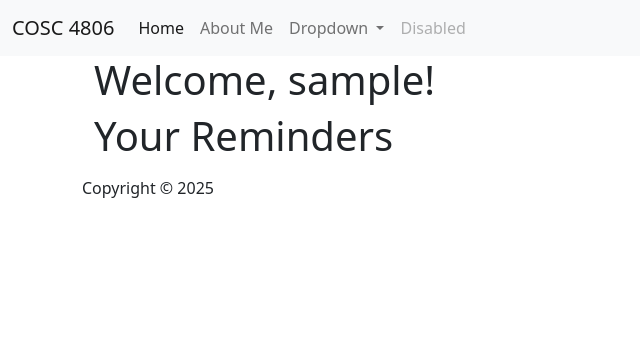
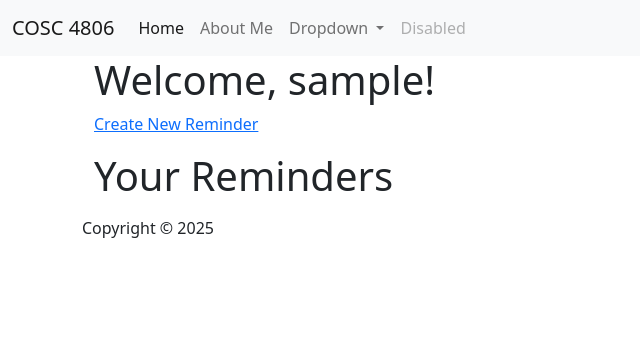
Before and after one commit to KosyAbone/cosc-4806-4, a PHP site: page /reminders in a window 1280 px wide. Shown: the top 356 px of the page, without its empty margins (0-640 px from the left). Run offline with PHP 8.4, Linux system fonts and the light colour scheme; the visitor is signed in with stand-in values (Sample User, id 1); data that the repository does not hold is empty.

Commit message:
added a link to lead to creating new reminder

```diff
--- a/app/views/reminders/index.php
+++ b/app/views/reminders/index.php
@@ -6,6 +6,7 @@
 <div class="container">
     <div class="container">
         <h1>Welcome, <?= $_SESSION['username'] ?>!</h1>
+        <p><a href="/reminders/create">Create New Reminder</a></p>
         <h1>Your Reminders</h1>
 
         <ul>
```
